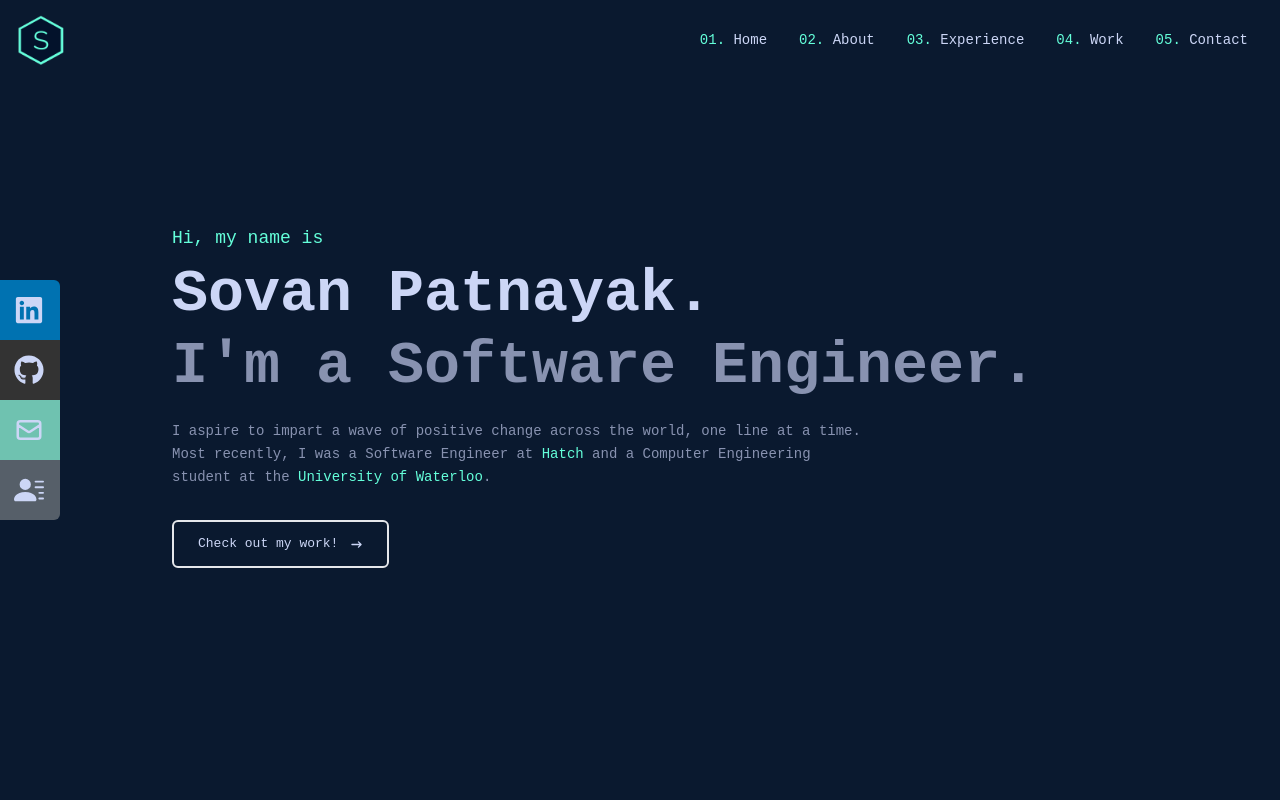
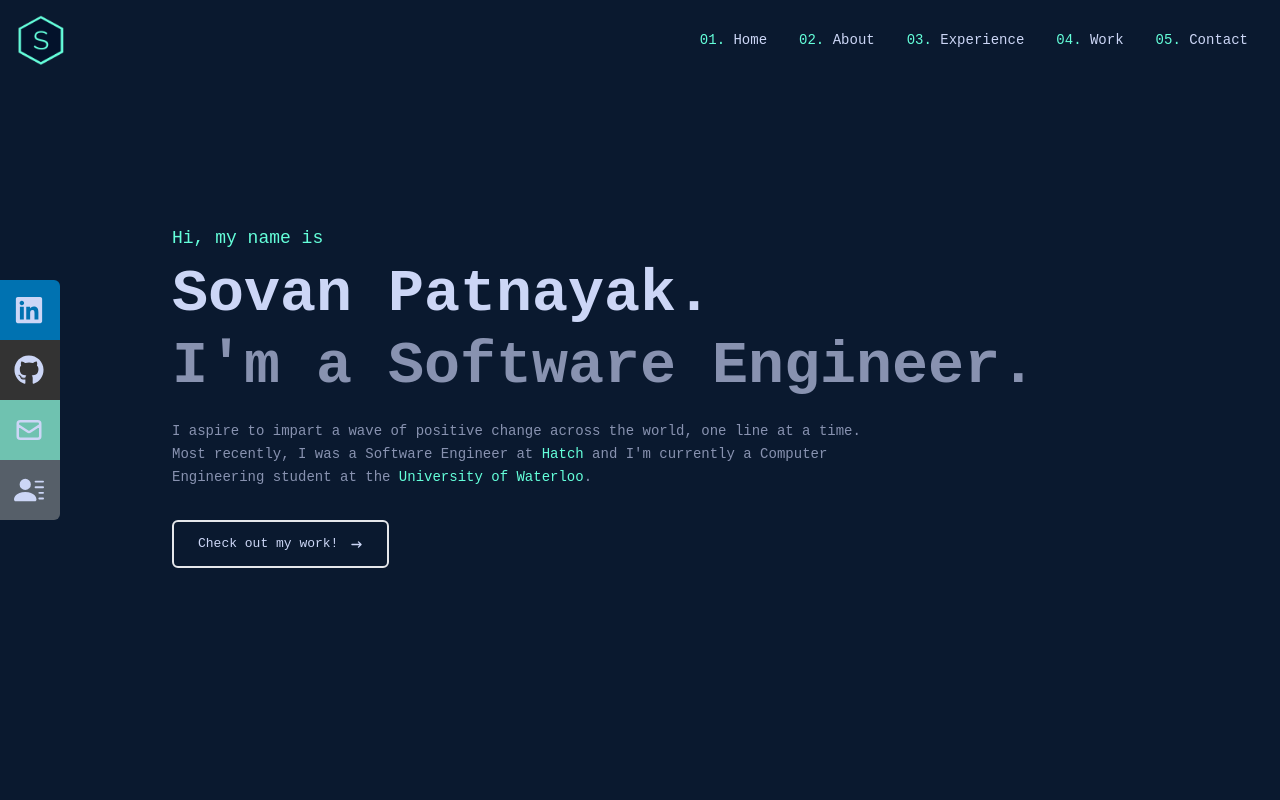
Before and after one commit to sovanp/sovanp.github.io, a React (Create React App) app: page / in a window 1280 px wide. Shown: the top 800 px of the page. Built offline with nearby package versions, Linux system fonts and the light colour scheme; a web font is replaced by a local one.

Commit message:
Minor content changes

```diff
--- a/src/components/Home.js
+++ b/src/components/Home.js
@@ -30,7 +30,7 @@ export const Home = () => {
           >
             {currentCompanyName}
           </a>{" "}
-          and a Computer Engineering student at the{" "}
+          and I'm currently a Computer Engineering student at the{" "}
           <a
             href="https://uwaterloo.ca/"
             target="_blank"
--- a/src/components/Navbar.js
+++ b/src/components/Navbar.js
@@ -78,7 +78,7 @@ const Navbar = () => {
             rel="noopener noreferrer"
             download="sovan-patnayak-resume.pdf"
           >
-            <span className="text-[#64ffda]">06.</span> Download Resume
+            <span className="text-[#64ffda]">06.</span> Resume
           </a>
         </li>
       </ul>
```
